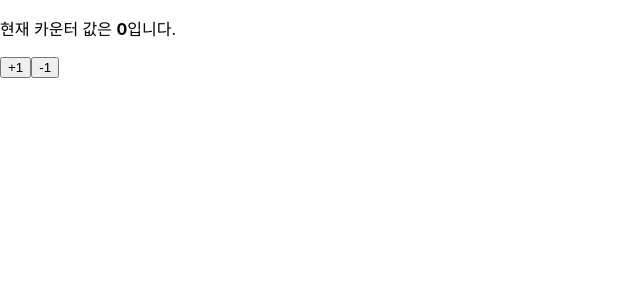
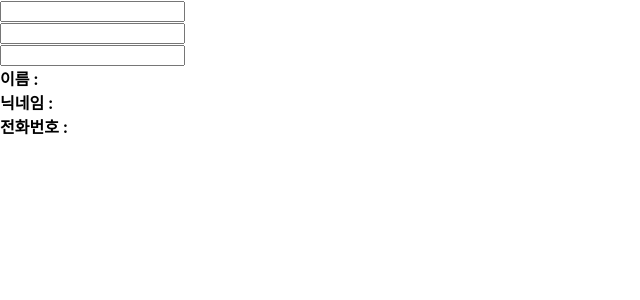
Before and after one commit to seohyun1001/React_240513, a React (Create React App) app in the folder my-app/: page / in a window 1280 px wide. Shown: the top 300 px of the page, without its empty margins (0-640 px from the left). Built offline with nearby package versions, Linux system fonts and the light colour scheme.

Commit message:
11:45 / input 여러 개 한번에 처리하기

```diff
--- a/my-app/src/07.Hooks/info.jsx
+++ b/my-app/src/07.Hooks/info.jsx
@@ -1,8 +1,26 @@
-import React, {useEffect, useState} from "react";
+import React, {useEffect, useReducer, useState} from "react";
+
+function reducer(state, action){
+    return {
+        ...state,
+        [action.name] : action.value
+    };
+}
 
 function Info(props) {
-    const [name, setName] = useState('');
-    const [nickname, setNickname] = useState('');
+    // const [name, setName] = useState('');
+    // const [nickname, setNickname] = useState('');
+    const [state, dispatch] = useReducer(reducer, {
+        name:'',
+        nickname:'',
+        phone:'',
+    });
+
+    const {name, nickname, phone} = state;
+
+    const onChange = e => {
+        dispatch(e.target);
+    }
 
     useEffect( () => {
         console.log("랜더링 완료");
@@ -12,28 +30,34 @@ function Info(props) {
             console.log(name);
             // 컴포넌트가 마운트 해제되기 전에 실행
         }
-    })
+    }, [])
     // 컴포넌트가 마운트 된 이후,
     // 의존성 배열에 있는 변수들 중 하나라도 값이 변경되었을 때 실행
     // 빈 배열을 넣으면 mount, unmount 시에 단 한 번씩만 실행
     // 배열을 생략하면 랜더링이 바뀔 때마다 실행
 
-    const onChangeName = e => {
-        setName(e.target.value);
-    };
+    // const onChangeName = e => {
+    //     setName(e.target.value);
+    // };
 
-    const onChangeNickname = e => {
-        setNickname(e.target.value);
-    };
+    // const onChangeNickname = e => {
+    //     setNickname(e.target.value);
+    // };
 
     return (
         <div>
             <div>
-                <input value={name} onChange={onChangeName} />
-                <input value={nickname} onChange={onChangeNickname} />
+                {/* <input value={name} onChange={onChangeName} />
+                <input value={nickname} onChange={onChangeNickname} /> */}
+                <input name="name" value={name} onChange={onChange}/>
+                <br></br>
+                <input name="nickname" value={nickname} onChange={onChange}/>
+                <br></br>
+                <input name="phone" value={phone} onChange={onChange}/>
             </div>
             <div><b>이름 : </b>{name}</div>
             <div><b>닉네임 : </b>{nickname}</div>
+            <div><b>전화번호 : </b>{phone}</div>
         </div>
     )
 }
--- a/my-app/src/index.js
+++ b/my-app/src/index.js
@@ -31,11 +31,12 @@ root.render(
     {/* <ConfirmDialog /> */}
     {/* <PropsEx /> */}
     {/* <CommentList /> */}
+
     {/* <BoardList /> */}
     {/* <NotificationList /> */}
-    <Counter/>
+    {/* <Counter/> */}
+    <Info />
 
-    {/* <Info /> */}
   </React.StrictMode>
 )
 
```
